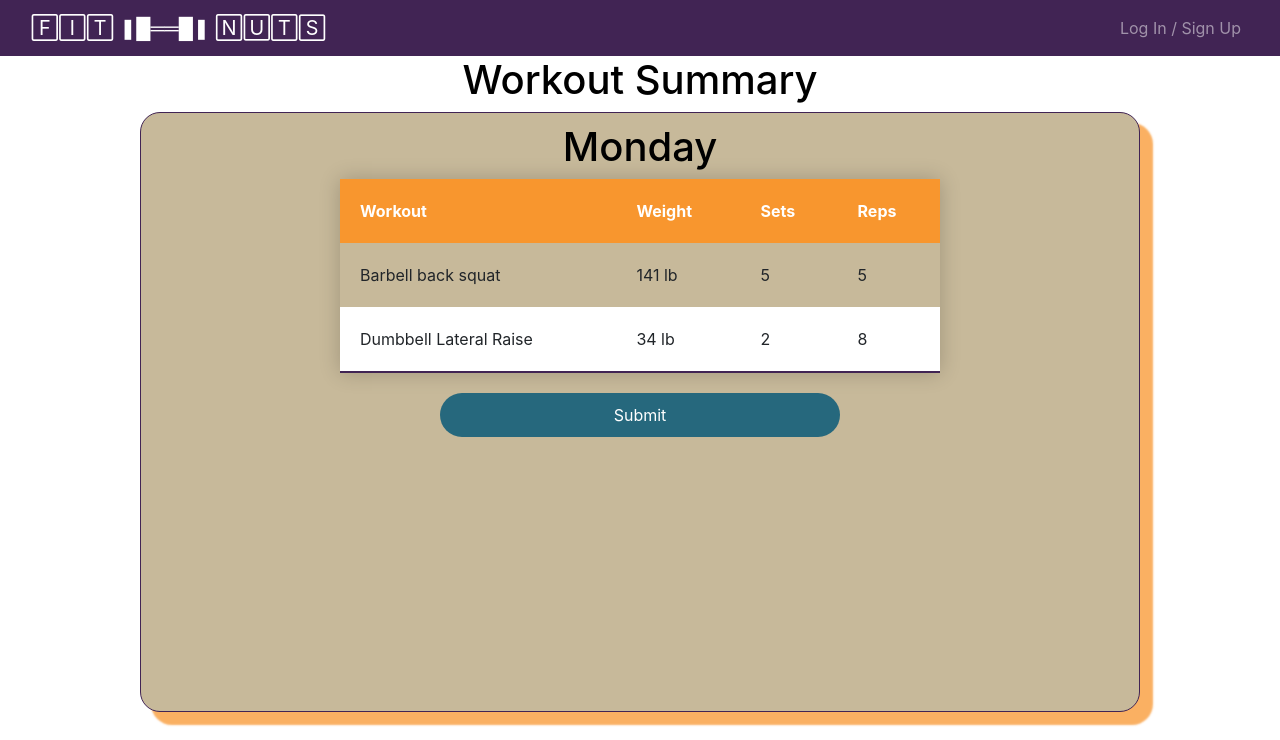
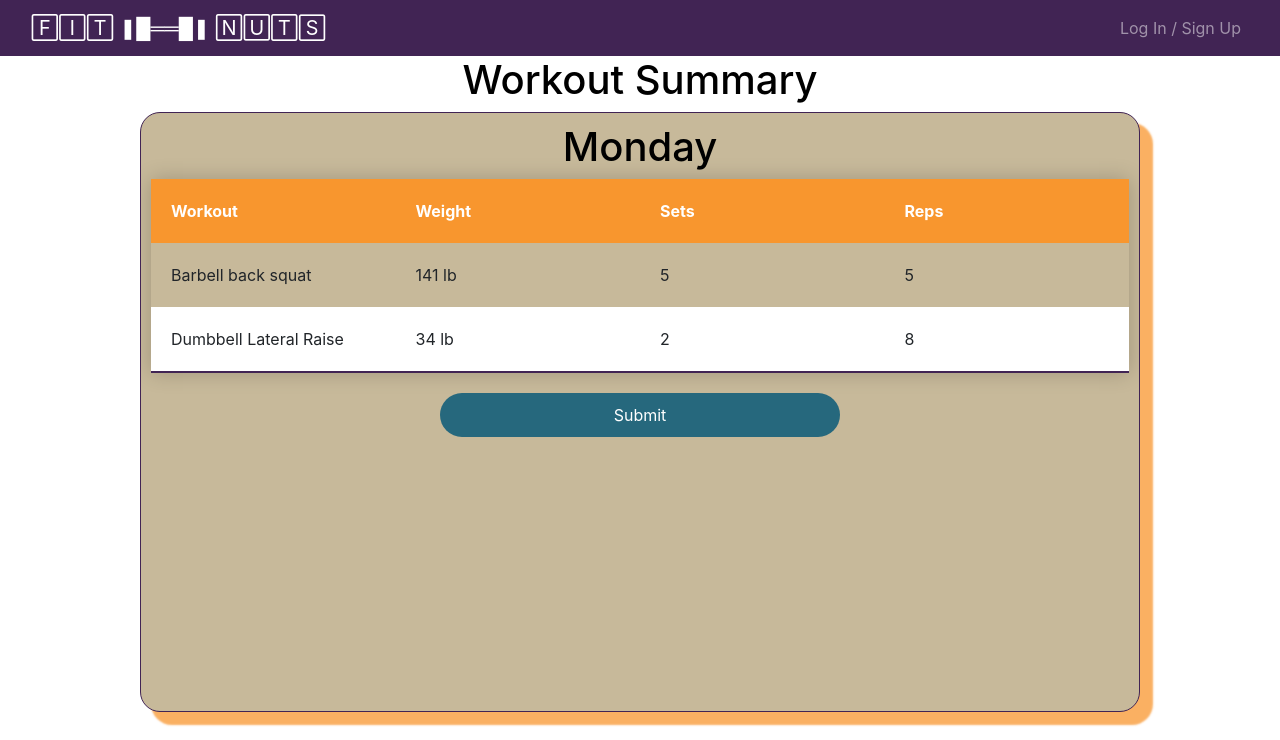
Before and after one commit to jesterb0206/fit-nuts, a React (Create React App) app in the folder client/: page /WorkoutSummary in a window 1280 px wide. Shown: the top 740 px of the page. Built offline with nearby package versions, Linux system fonts and the light colour scheme; no server answers.

Commit message:
Made It So That The Workout Summary Tables Don't Horizontally Overflow On Smaller Screens & The Workout Summary Cards Are Vertically Scrollable

```diff
--- a/client/src/App.css
+++ b/client/src/App.css
@@ -14,6 +14,10 @@
 
 .navBarColor {
   background-color: var(--purple);
+}
+
+.navbar-toggle-icon {
+  background-color: white;
 }
 
 /* -------------------- Home Page Section -------------------- */
@@ -167,19 +171,26 @@
   height: 600px;
   margin-bottom: 30px;
   max-width: 1000px;
+  /* Makes the Workout Summary Cards Vertically Scrollable if There's Overflow */
+  overflow-x: hidden;
+  overflow-y: display;
   padding: 10px;
   width: 90%;
 }
 
 /* Table Styling */
 
+/* Now the Tables Won't Overflow Horizontally Outside of the Workout Summary Cards */
+
+table {
+  table-layout: fixed;
+  width: 100%;
+}
+
 .styled-table {
   border-collapse: collapse;
   box-shadow: 0 0 20px rgba(0, 0, 0, 0.2);
   font-size: 16px;
-  margin: 0 auto;
-  max-width: 600px;
-  width: 90%;
 }
 
 .styled-table thead tr {
```
